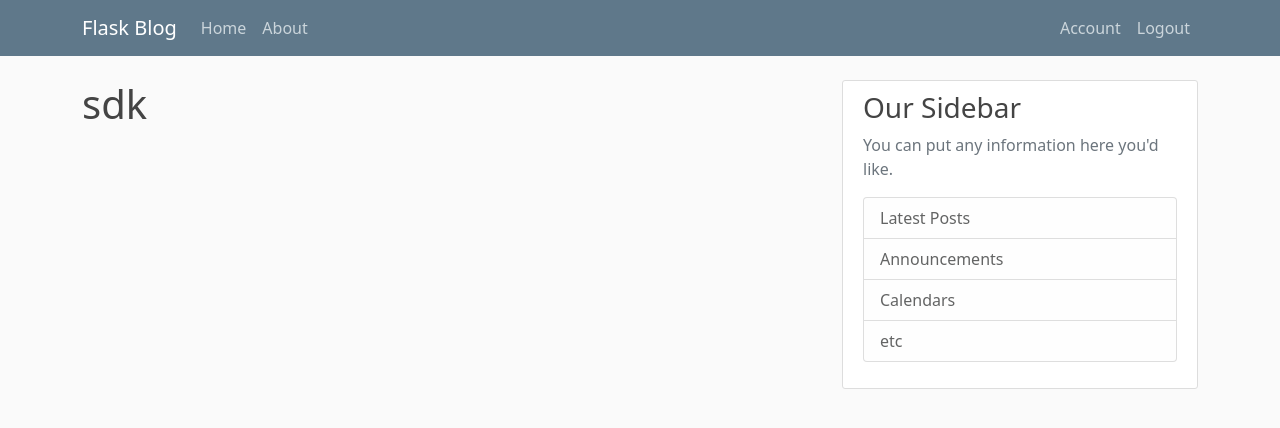
After one commit to sking115422/FlaskBlog, a Flask app: page /account in a window 1280 px wide. The commit adds this page. Shown: the top 428 px of the page. Run offline with Flask 2, Linux system fonts and the light colour scheme; a user stored in the database is signed in.

Commit message:
added user auth, conditional fomatting, and fixed navbar rendering

```diff
--- a/flaskblog/__init__.py
+++ b/flaskblog/__init__.py
@@ -1,5 +1,7 @@
 from flask import Flask
 from flask_sqlalchemy import SQLAlchemy
+from flask_bcrypt import Bcrypt
+from flask_login import LoginManager
 
 app = Flask(__name__)
 
@@ -7,5 +9,9 @@ app.config['SECRET_KEY'] = '3bab160798ef946cf569eac8e32e32a2'
 app.config['SQLALCHEMY_DATABASE_URI'] = 'sqlite:///site.db'
 
 db = SQLAlchemy(app)
+bcrypt = Bcrypt(app)
+login_manager = LoginManager(app)
+login_manager.login_view = 'login'
+login_manager.login_message_category = 'info'
 
 from flaskblog import routes
--- a/flaskblog/routes.py
+++ b/flaskblog/routes.py
@@ -1,7 +1,9 @@
-from flask import render_template, url_for, flash, redirect
-from flaskblog import app
+from flask import render_template, url_for, flash, redirect, request
+from flaskblog import app, db, bcrypt
 from flaskblog.forms import RegistrationForm, LoginForm
 from flaskblog.models import User, Post
+from flask_login import login_user, current_user, logout_user, login_required
+
 
 posts = [
     {
@@ -30,19 +32,39 @@ def about():
 
 @app.route("/register", methods=['GET', 'POST'])
 def register():
+    if current_user.is_authenticated:
+        return redirect (url_for('home'))
     form = RegistrationForm()
     if form.validate_on_submit():
-        flash(f'Account created for {form.username.data}!', 'success')
-        return redirect(url_for('home'))
+        hashed_password = bcrypt.generate_password_hash(form.password.data).decode('utf-8')
+        user = User(username = form.username.data, email = form.email.data, password = hashed_password)
+        db.session.add(user)
+        db.session.commit()
+        flash(f'Your account has been created! You are now able to log in!', 'success')
+        return redirect(url_for('login'))
     return render_template('register.html', title = 'Register', form=form)
 
 @app.route("/login",  methods=['GET', 'POST'])
 def login():
+    if current_user.is_authenticated:
+        return redirect (url_for('home'))
     form = LoginForm()
     if form.validate_on_submit():
-        if form.email.data == 'admin@blog.com' and form.password.data == 'password':
-            flash('You have been logged in!', 'success')
-            return redirect(url_for('home'))
+        user = User.query.filter_by(email = form.email.data).first()
+        if user and bcrypt.check_password_hash(user.password, form.password.data):
+            login_user(user, remember = form.remember.data)
+            next_page = request.args.get('next')
+            return redirect (next_page) if next_page else redirect(url_for('home'))
         else:
             flash('Login unsuccessful... Please check username and password!', 'danger')
     return render_template('login.html', title = 'Login', form=form)
+
+@app.route("/logout")
+def logout():
+    logout_user()
+    return redirect(url_for('home'))
+
+@app.route("/account")
+@login_required
+def account():
+    return render_template('account.html', title = 'Account')
--- /dev/null
+++ b/flaskblog/templates/account.html
@@ -0,0 +1,7 @@
+{% extends "layout.html" %}
+
+{% block content %}
+
+    <h1> {{current_user.username}} <h1>
+
+{% endblock content %}
--- a/flaskblog/templates/layout.html
+++ b/flaskblog/templates/layout.html
@@ -23,20 +23,20 @@
       <header class="site-header">
           <nav class="navbar navbar-expand-md navbar-dark bg-steel fixed-top">
             <div class="container">
-                <a class="navbar-brand mr-4" href="/">Flask Blog</a>
-                <button class="navbar-toggler" type="button" data-toggle="collapse" data-target="#navbarToggle" aria-controls="navbarToggle" aria-expanded="false" aria-label="Toggle navigation">
-                <span class="navbar-toggler-icon"></span>
-                </button>
-                <div class="collapse navbar-collapse" id="navbarToggle">
-                <div class="navbar-nav mr-auto">
+                <div class="navbar-nav">
+                  <a class="navbar-brand" href="/">Flask Blog</a>
                   <a class="nav-item nav-link" href="{{ url_for('home')}}">Home</a>
                   <a class="nav-item nav-link" href="{{ url_for('about')}}">About</a>
                 </div>
                   <!-- Navbar Right Side -->
                 <div class="navbar-nav">
+                  {% if current_user.is_authenticated %}
+                    <a class="nav-item nav-link" href="{{ url_for('account')}}">Account</a>
+                    <a class="nav-item nav-link" href="{{ url_for('logout')}}">Logout</a>
+                  {% else %}
                     <a class="nav-item nav-link" href="{{ url_for('login')}}">Login</a>
                     <a class="nav-item nav-link" href="{{ url_for('register')}}">Register</a>
-                </div>
+                  {% endif %}
                 </div>
             </div>
           </nav>
@@ -72,7 +72,6 @@
         </div>
       </main>
 
-
       <!-- Option 1: Bootstrap Bundle with Popper -->
       <script src="https://cdn.jsdelivr.net/npm/bootstrap@5.1.0/dist/js/bootstrap.bundle.min.js" integrity="sha384-U1DAWAznBHeqEIlVSCgzq+c9gqGAJn5c/t99JyeKa9xxaYpSvHU5awsuZVVFIhvj" crossorigin="anonymous"></script>
 
--- a/flaskblog/templates/login.html
+++ b/flaskblog/templates/login.html
@@ -55,7 +55,7 @@
     </div>
     <div class = "border-top pt-3">
         <small class = "text-muted">
-            Need An Account? <a class ="ml-2" href = "{{ url_for('login') }}"> Sign Up Now </a>"
+            Need An Account? <a class ="ml-2" href = "{{ url_for('login') }}"> Sign Up Now </a>
         </small>
     </div>
 
--- a/flaskblog/templates/register.html
+++ b/flaskblog/templates/register.html
@@ -78,7 +78,7 @@
     </div>
     <div class = "border-top pt-3">
         <small class = "text-muted">
-            Already Have An Account? <a class ="ml-2" href = "{{ url_for('login') }}"> Sign In </a>"
+            Already Have An Account? <a class ="ml-2" href = "{{ url_for('login') }}"> Sign In </a>
         </small>
     </div>
 
--- a/run.py
+++ b/run.py
@@ -1,5 +1,4 @@
 from flaskblog import app
-
 
 if __name__ == '__main__':
     app.run(debug=True)
```
Also changed, not shown: flaskblog/forms.py (+16 -1 lines), flaskblog/models.py (+7 -2 lines), flaskblog/site.db. Lines whose indentation alone changed are shown as unchanged.
